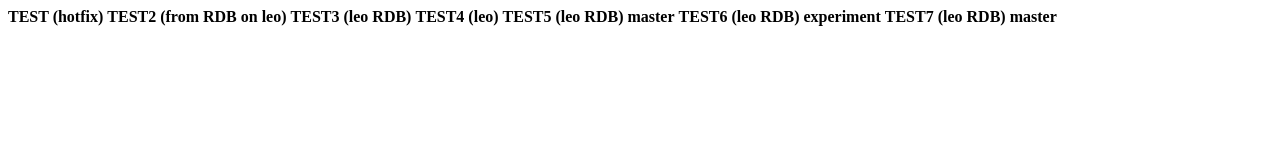
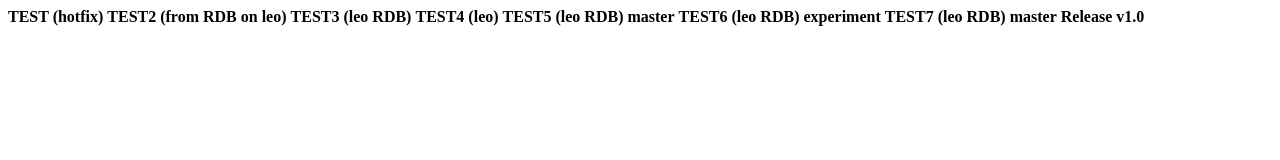
Before and after one commit to leon-joel/github_sandbox, a plain HTML site: page index.html in a window 1280 px wide. Drawn offline with Linux system fonts and the light colour scheme.

Commit message:
Last-minute fix for release v1.0

```diff
--- a/index.html
+++ b/index.html
@@ -5,3 +5,5 @@
 <b>TEST5 (leo RDB) master</b>
 <b>TEST6 (leo RDB) experiment</b>
 <b>TEST7 (leo RDB) master</b>
+
+<b>Release v1.0</b>
```
